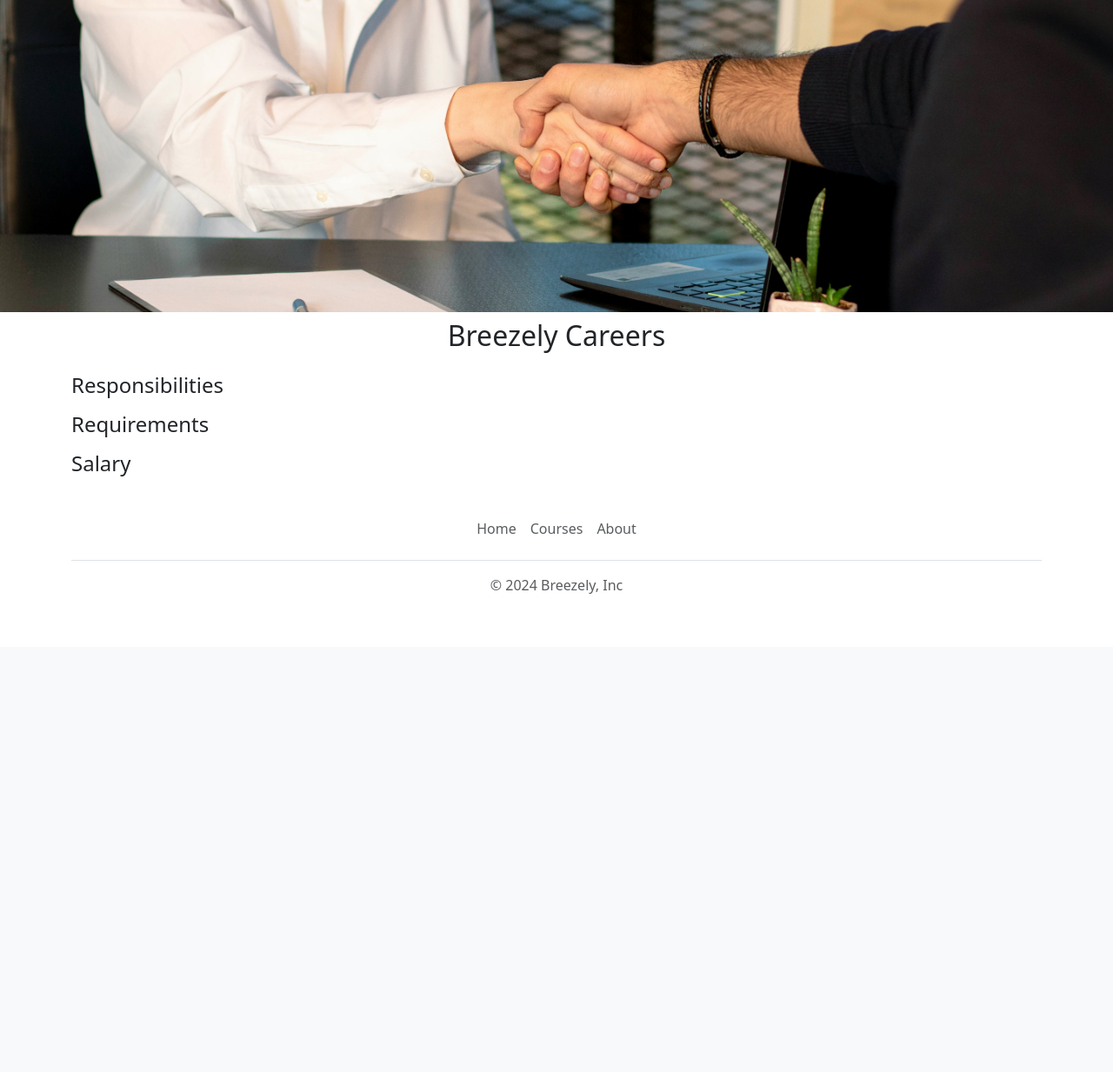
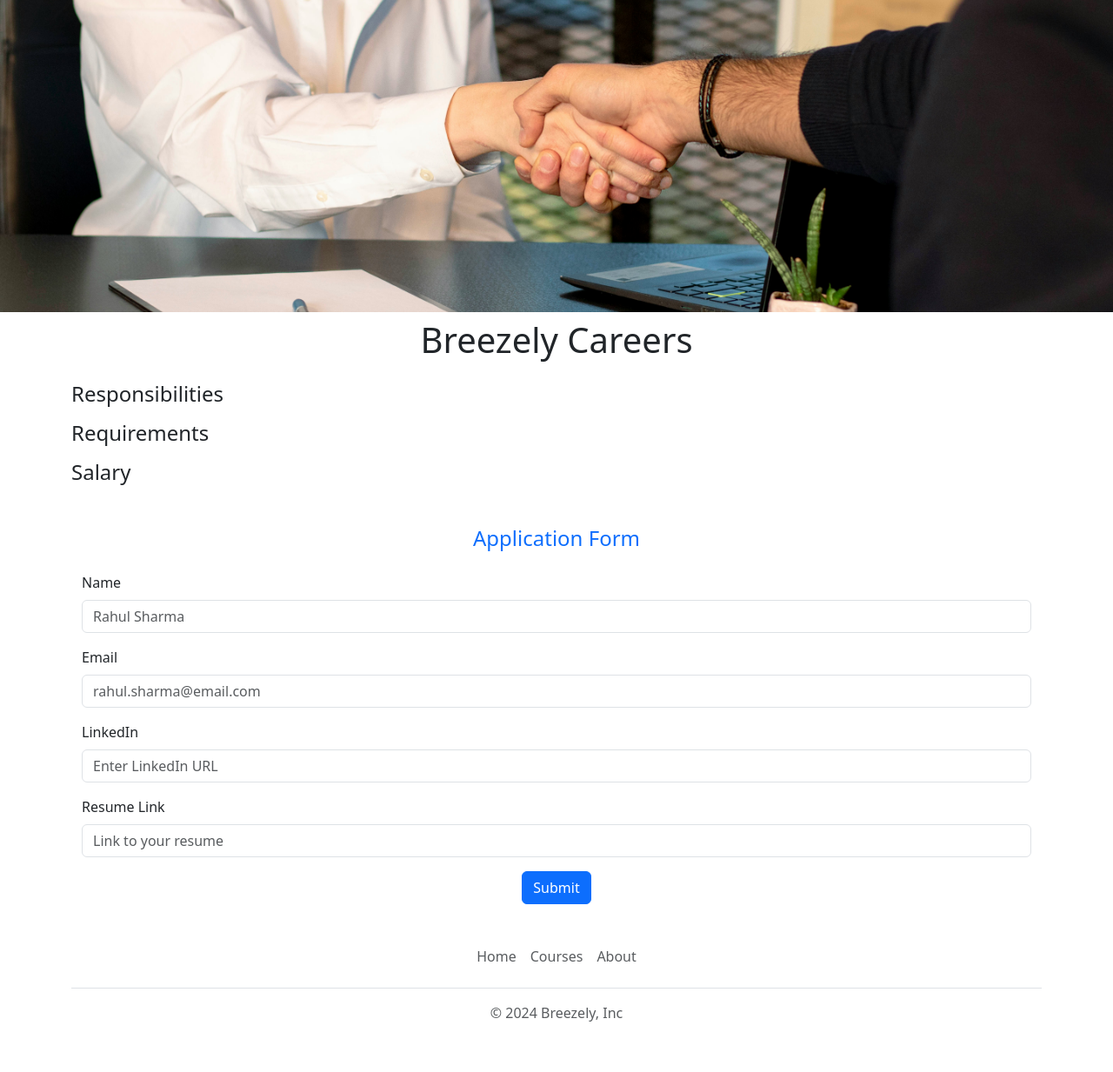
Before and after one commit to Chavan-Gourav/breezely-careers-website-V2, a Flask app: template templates/jobpage.html in a window 1280 px wide. Shown: the part 56-1289 px from the top of the page at 87% size. Before the commit the page ends 739 px from the top, so only its background shows below. Run offline with Flask 3, Linux system fonts and the light colour scheme; the template is opened without the code that fills it, so the values that code supplies are empty; parts of the project's set-up code (start-up, migrations or seed data) failed here and were passed over.

Commit message:
added application form and database adding functionality

```diff
--- a/app.py
+++ b/app.py
@@ -1,11 +1,11 @@
-from flask import Flask , render_template, jsonify, abort
-from database import load_jobs_from_db, load_job_from_db
+from flask import Flask , render_template, request, abort
+from database import load_jobs_from_db, load_job_from_db, add_application_to_db
+
 
 app = Flask(__name__)
 
 
 
-# Sample job data
 jobs = load_jobs_from_db()
 @app.route('/')
 def hello_breezely():
@@ -21,6 +21,16 @@
     return render_template('jobpage.html', job=job)
 
 
+@app.route('/job/<id>/apply', methods=['POST'])
+def apply_to_job(id):
+    data = request.form
+    job = load_job_from_db(id)
+    add_application_to_db(id, data)
+    # store this in the DB
+    # send an eamil
+    # display acknowledgment
+    return render_template('application_submitted.html', application=data, job=job)
+
 
 
 
--- /dev/null
+++ b/templates/application_form.html
@@ -0,0 +1,32 @@
+<div class="container mt-5">
+    <h4 class="text-center text-primary mb-4">Application Form</h4>
+    <form action="/job/{{job['id']}}/apply" method="POST" enctype="multipart/form-data">
+
+      <div class="mb-3">
+        <label for="full_name" class="form-label">Name</label>
+        <input type="text" class="form-control" id="full_name" name="full_name" placeholder="Rahul Sharma" required>
+      </div>
+
+      <div class="mb-3">
+        <label for="email" class="form-label">Email</label>
+        <input type="email" class="form-control" id="email" name="email" placeholder="rahul.sharma@email.com" required>
+      </div>
+
+      <div class="mb-3">
+        <label for="linkedin_url" class="form-label">LinkedIn</label>
+        <input type="url" class="form-control" id="linkedin_url" name="linkedin_url" placeholder="Enter LinkedIn URL" required>
+      </div>
+
+      <div class="mb-3">
+        <label for="resume" class="form-label">Resume Link</label>
+        <input type="url" class="form-control" id="resume" name="resume" placeholder="Link to your resume" required>
+      </div>
+
+
+
+      <div class="mb-3 text-center">
+        <button type="submit" class="btn btn-primary">Submit</button>
+      </div>
+
+    </form>
+  </div>
--- a/templates/jobpage.html
+++ b/templates/jobpage.html
@@ -8,7 +8,7 @@
         {% include 'nav.html' %}
         {% include 'banner.html' %}
         <div class="container">
-            <h2 class="text-center mt-2 mb-4">Breezely Careers</h2>
+            <h1 class="text-center mt-2 mb-4">Breezely Careers</h1>
             <h4>{{job.title}}</h4>
             <p class="lead mt-0">{{job.location}}</p>
             <h4>Responsibilities</h4>
@@ -31,6 +31,7 @@
 
             <h4>Salary</h4>
             <p>{{job.currency}} {{job.salary}}</p>
+            {% include 'application_form.html' %}
         </div>
         {% include 'footer.html' %}
 
--- a/templates/nav.html
+++ b/templates/nav.html
@@ -1,7 +1,7 @@
 
 <nav class="navbar bg-body-tertiary shadow-p3 fixed-top bg-white ">
     <div class="container">
-      <a class="navbar-brand" href="/">
+      <a class="navbar-brand class="text-center text-primary fw-bold display-4 mt-4 mb-5"" href="/">
         <img src="{{ url_for('static', filename='logo.png') }}" alt="Bootstrap" width="30" height="24">
         Breezely
       </a>
```
Also changed, not shown: database.py (+23 -0 lines), templates/application_submitted.html (added, +37 -0 lines).
